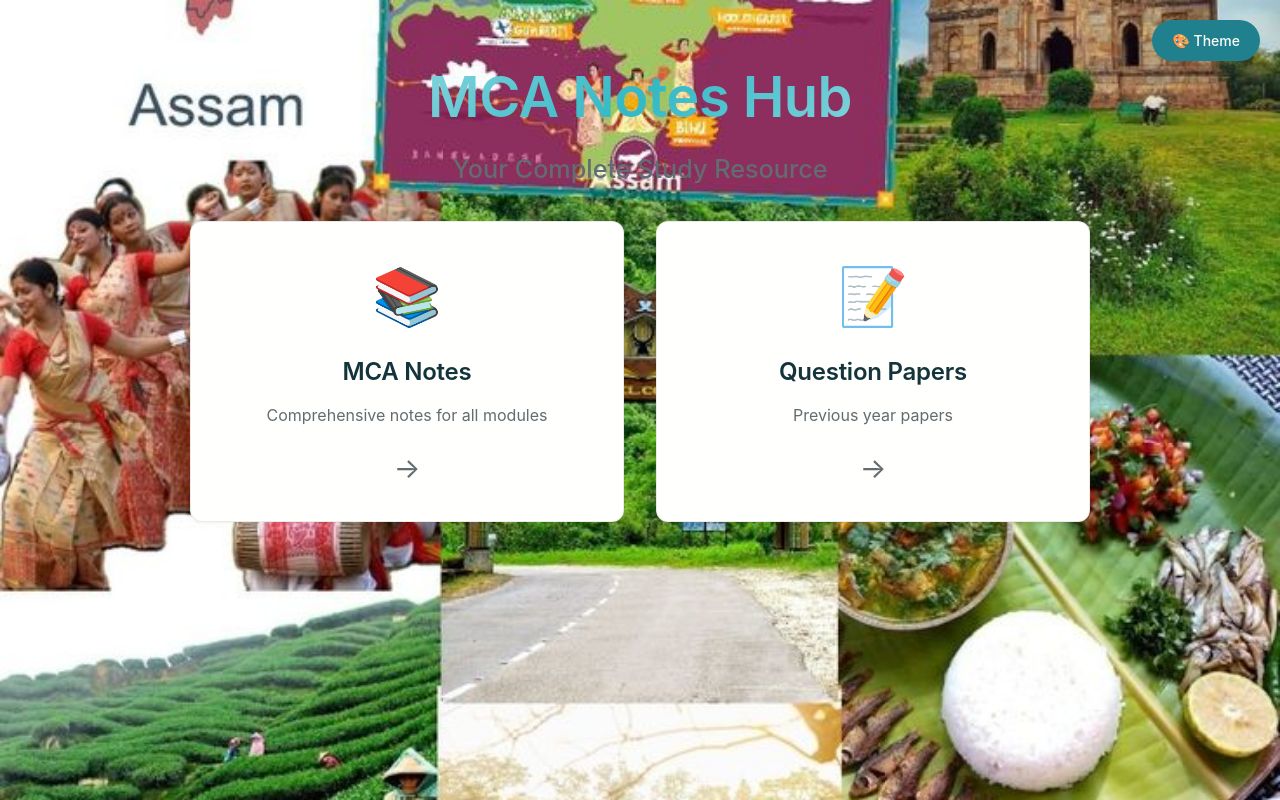
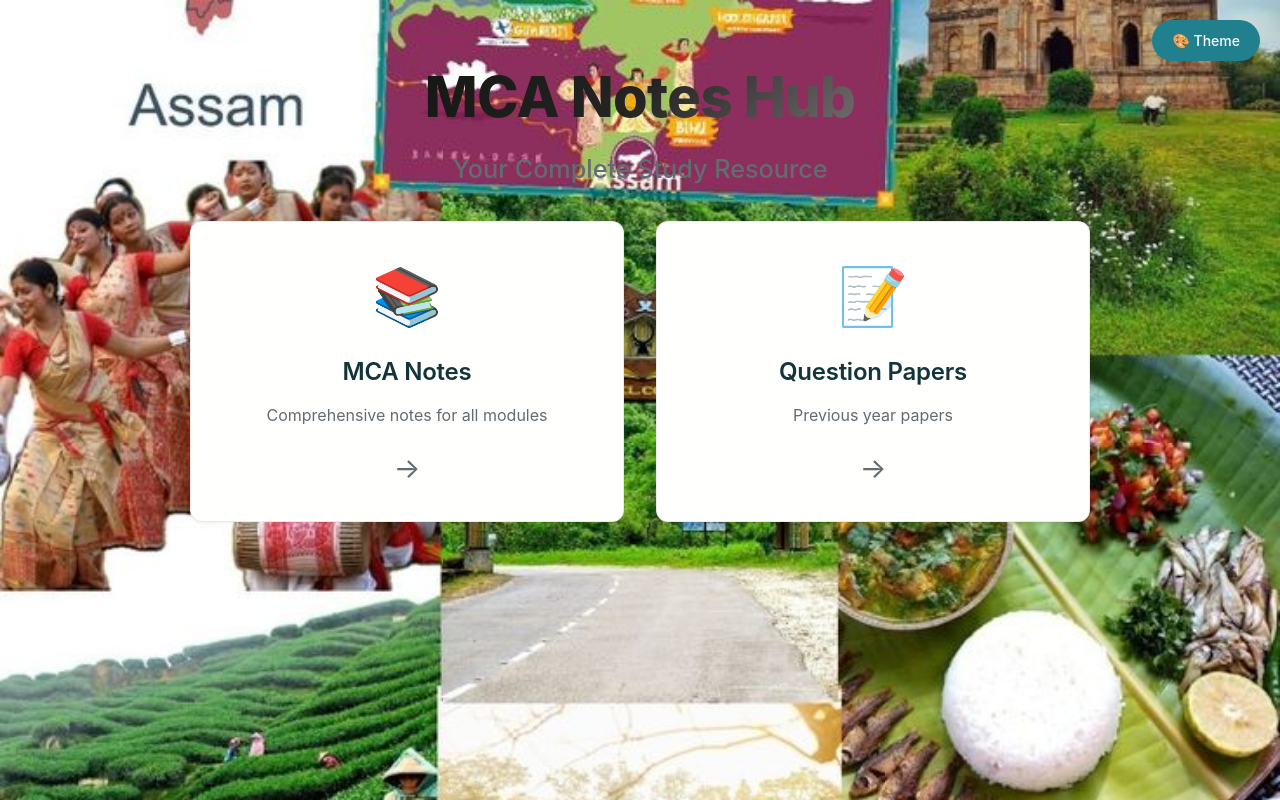
Before and after one commit to codewithgyan467/MCA-Notes, a plain HTML site: page index.html in a window 1280 px wide. Drawn offline with Linux system fonts and the light colour scheme; a web font is replaced by a local one.

Commit message:
colour fixing

```diff
--- a/style.css
+++ b/style.css
@@ -1664,14 +1664,15 @@ a {
 
 .main-title {
   font-size: clamp(2.5rem, 8vw, 4rem);
-  font-weight: var(--font-weight-bold);
-  background: linear-gradient(135deg, var(--color-cream-100), var(--color-teal-300), var(--color-cream-50));
+  font-weight: 800; /* Increased from var(--font-weight-bold) to bolder */
+  background: linear-gradient(135deg, #000000, #242423, #e8dfdf); /* Bright white and bright cyan gradient */
   -webkit-background-clip: text;
   -webkit-text-fill-color: transparent;
   background-clip: text;
   margin-bottom: var(--space-20);
   letter-spacing: var(--letter-spacing-tight);
 }
+
 
 .tagline {
   font-size: clamp(1rem, 3vw, 1.8rem);
@@ -1703,11 +1704,13 @@ a {
   padding: var(--space-32) var(--space-32);
   cursor: pointer;
   text-align: center;
+
 }
 
 .main-card:hover {
   transform: translateY(-10px) scale(1.02);
   box-shadow: var(--shadow-lg);
+
 }
 
 .main-card:focus-visible {
```
